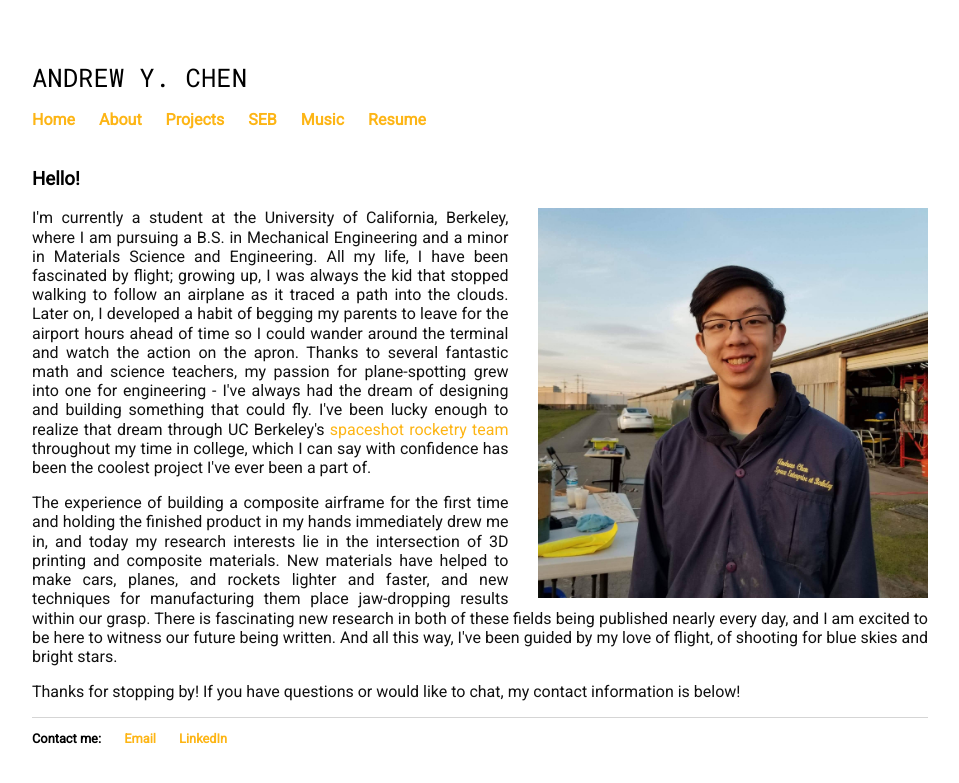
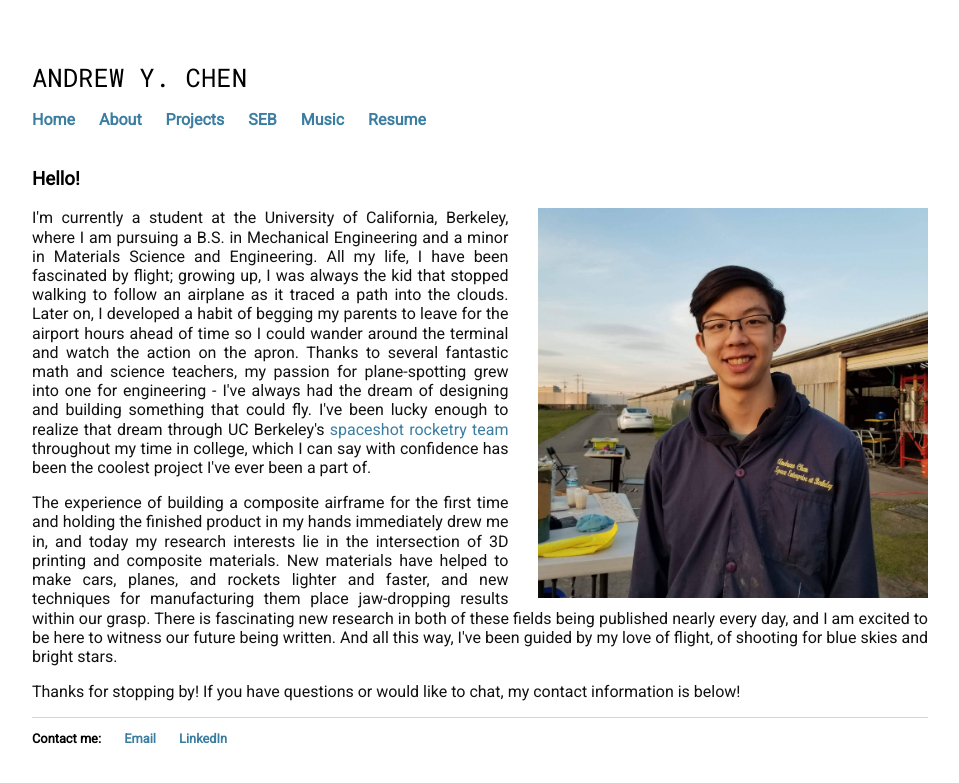
Before and after one commit to carbonheliumnitrogen/carbonheliumnitrogen.github.io, a Jekyll site: the page built from about.html, in a window 1280 px wide. Shown: the top 783 px of the page, without its empty margins (160-1119 px from the left). Built offline with Jekyll 4.4.1, drawn with Linux system fonts in a browser that asks for light colours.

Commit message:
Update main.css

```diff
--- a/css/main.css
+++ b/css/main.css
@@ -29,7 +29,7 @@ nav ul li, footer ul li {
 }
 a {
     text-decoration: none;
-    color: #FDB515;
+    color: #3B7EA1;
 }
 a:hover {
     text-decoration: underline;
```
